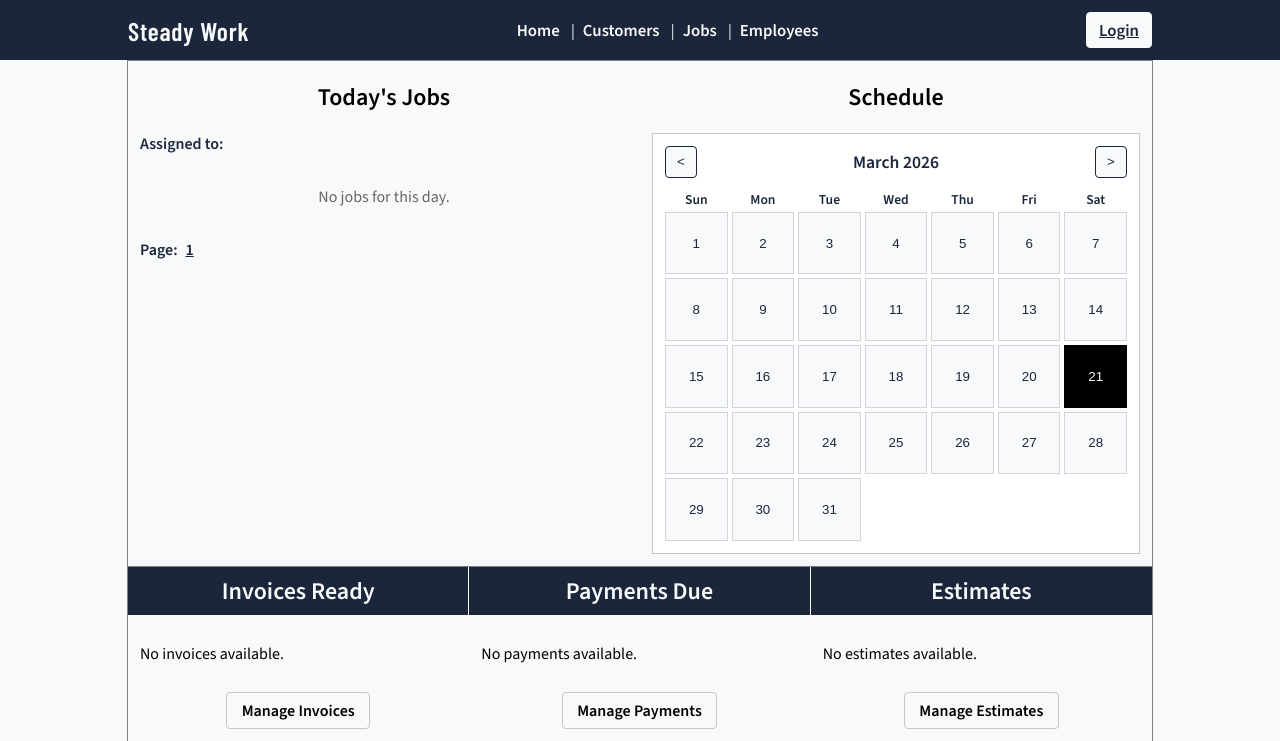
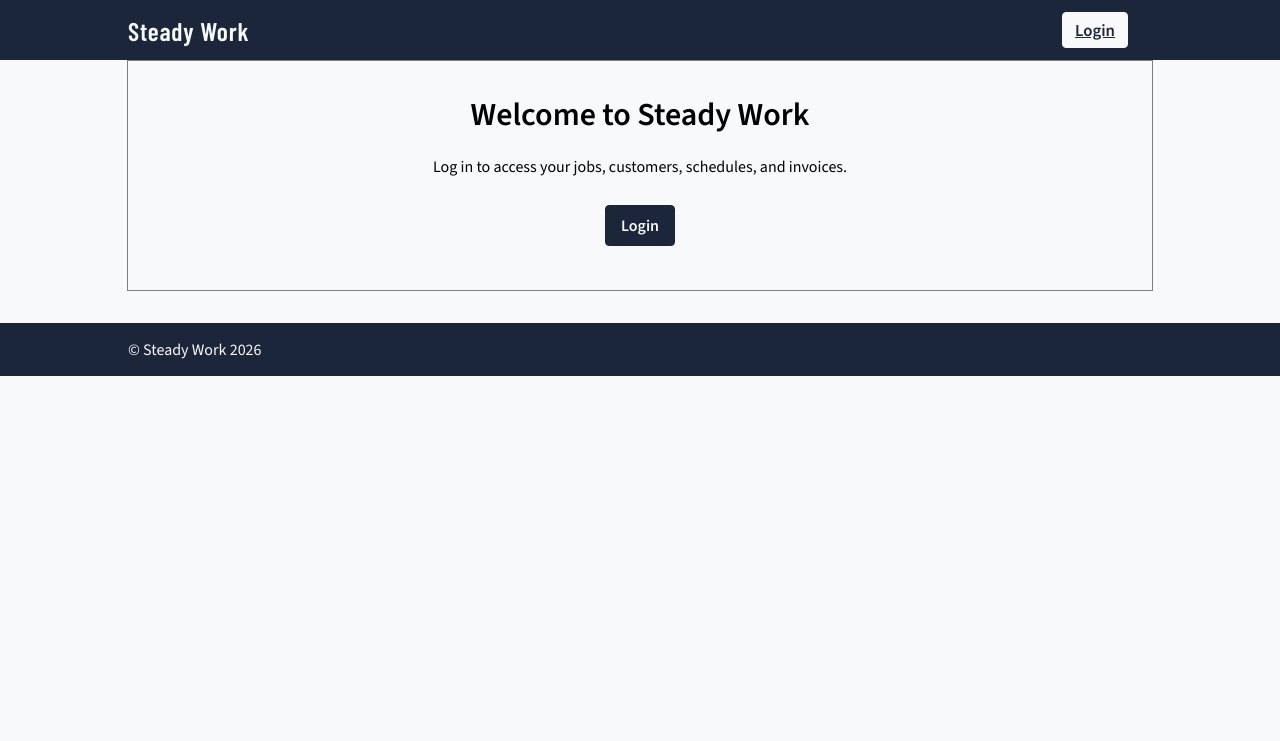
Before and after one commit to ScottKnox/service-pro, a Flask app: page / in a window 1280 px wide. Shown: the top 741 px of the page. After the commit the page ends 376 px from the top, so only its background shows below. Run offline with Flask 3, Linux system fonts and the light colour scheme; data that the repository does not hold is empty.

Commit message:
Require log in to see site

```diff
--- a/app.py
+++ b/app.py
@@ -261,6 +261,11 @@ def update_profile():
 @app.route("/")
 def home():
     db = ensure_connection_or_500()
+    is_logged_in = bool(session.get("employee_id"))
+
+    if not is_logged_in:
+        return render_template("index.html", is_logged_in=False)
+
     current_employee_name = (session.get("employee_name") or "").strip()
     normalized_current_employee_name = " ".join(current_employee_name.lower().split())
 
@@ -330,6 +335,7 @@ def home():
 
     return render_template(
         "index.html",
+        is_logged_in=True,
         jobs=jobs_list,
         employee_filters=employee_filters,
         invoices=invoices,
--- a/templates/index.html
+++ b/templates/index.html
@@ -3,6 +3,17 @@
 {% block title %}Home | Steady Work{% endblock %}
 
 {% block content %}
+	{% if not is_logged_in %}
+	<div id="main-container">
+		<div class="view-customer-detail-container" style="max-width: 720px; margin: 2rem auto; text-align: center;">
+			<h1>Welcome to Steady Work</h1>
+			<p>Log in to access your jobs, customers, schedules, and invoices.</p>
+			<div id="view-customer-actions-row" style="justify-content: center; margin-top: 1rem;">
+				<a href="{{ url_for('login') }}">Login</a>
+			</div>
+		</div>
+	</div>
+	{% else %}
 	<div id="main-container">
 		<div class="home-scheduling-row">
 			<div class="home-jobs-column">
@@ -143,8 +154,11 @@
 			</div>
 		</div>
 	</div>
+	{% endif %}
 {% endblock %}
 
 {% block scripts %}
+	{% if is_logged_in %}
 	<script src="{{ url_for('static', filename='js/home.js') }}" defer></script>
+	{% endif %}
 {% endblock %}
--- a/templates/partials/header.html
+++ b/templates/partials/header.html
@@ -1,6 +1,7 @@
 <header id="header">
   <div id="header-container">
     <h1>Steady Work</h1>
+    {% if session.get('employee_id') %}
     <button
       id="mobile-nav-toggle"
       type="button"
@@ -23,6 +24,7 @@
         {% endif %}
       </ul>
     </nav>
+    {% endif %}
     {% if session.get('employee_id') and session.get('employee_name') %}
       <a href="{{ url_for('view_profile') }}" id="employee-greeting-link">Hello, {{ session.get('employee_name') }}</a>
     {% else %}
```
